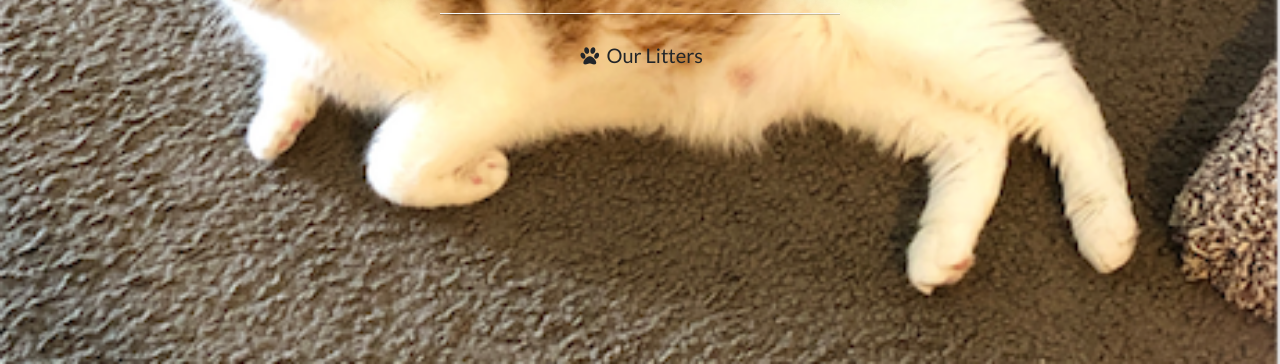
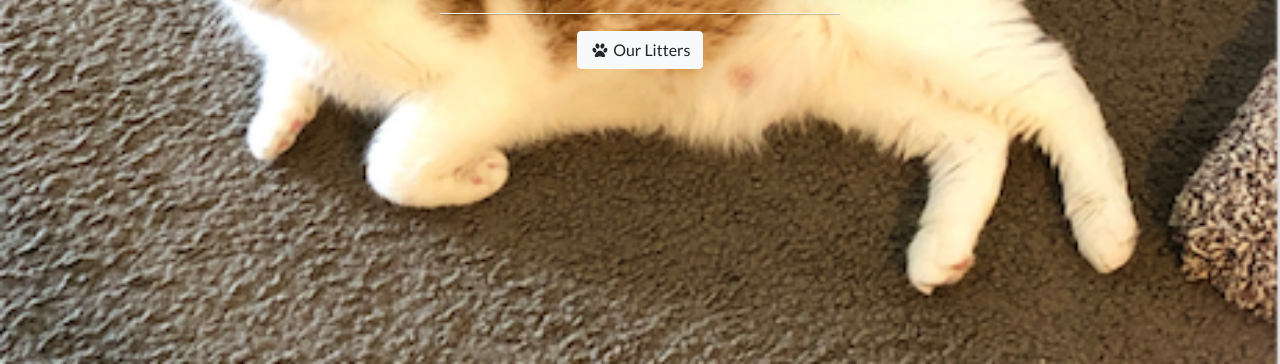
Before and after one commit to jarrethutch/kittens, a plain HTML site: page index.html in a window 1280 px wide. Shown: the part 436-800 px from the top of the page. Drawn offline with nearby package versions, Linux system fonts and the light colour scheme.

Commit message:
fixed a bug with the litter button

```diff
--- a/index.html
+++ b/index.html
@@ -54,7 +54,7 @@
         <h1>Hutch's Exotic Shorthair Kittens</h1>
         <h3>Adorable Kittens For Sale in Columbus Ohio</h3>
         <hr>
-        <button class="btn btn-default btn-lg"><i class="fa fa-paw fa-fw"></i> Our Litters</button>
+        <button type="button" class="btn btn-light"><i class="fa fa-paw fa-fw"></i> Our Litters</button>
       </div>
     </div>
   </div>
```
